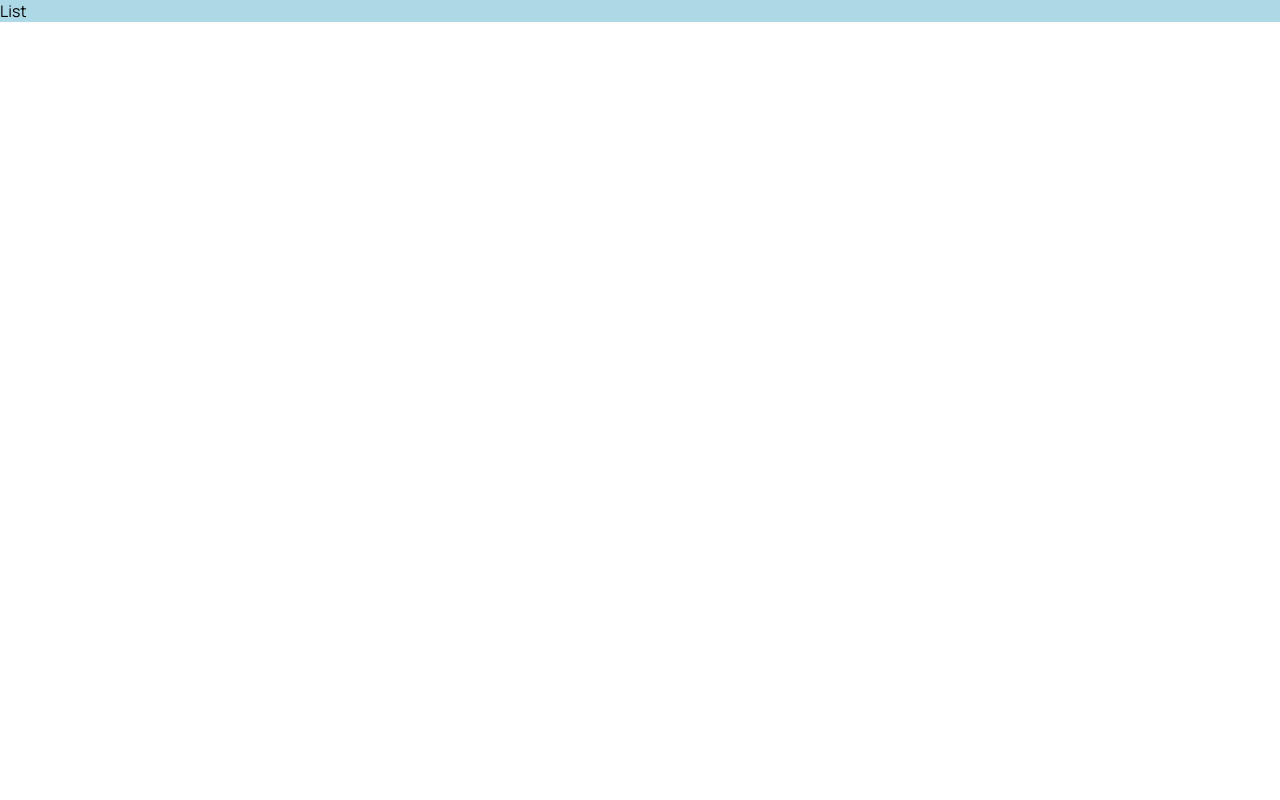
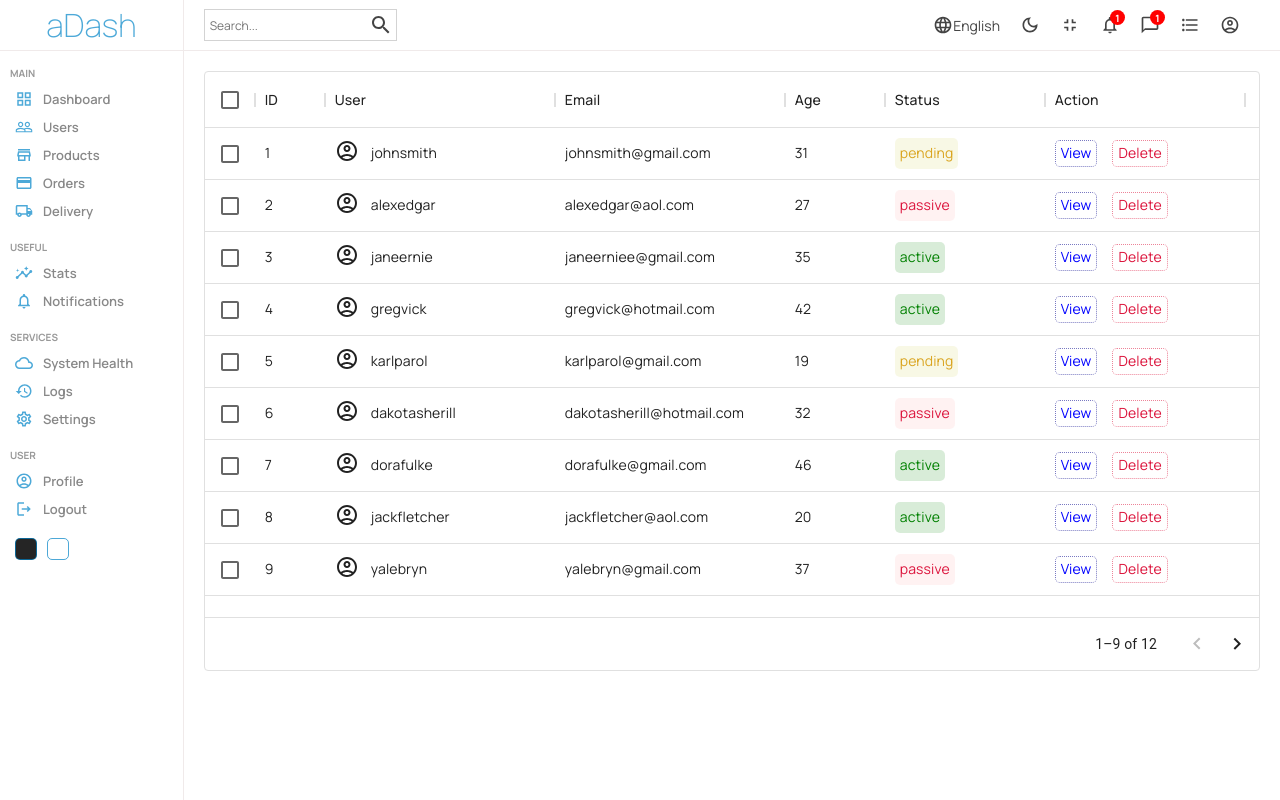
Before and after one commit to 4d757365/aDash, a React (Create React App) app: page /users in a window 1280 px wide. Built offline with nearby package versions, Linux system fonts and the light colour scheme.

Commit message:
Create user datatable

```diff
--- a/package.json
+++ b/package.json
@@ -7,6 +7,7 @@
     "@emotion/styled": "^11.10.4",
     "@mui/icons-material": "^5.10.6",
     "@mui/material": "^5.10.7",
+    "@mui/x-data-grid": "^5.17.5",
     "@testing-library/jest-dom": "^5.16.5",
     "@testing-library/react": "^13.4.0",
     "@testing-library/user-event": "^13.5.0",
--- a/src/components/chart/Chart.jsx
+++ b/src/components/chart/Chart.jsx
@@ -13,7 +13,6 @@ const data = [
 const Chart = () => {
   return (
     <div className="chart">
-
       <div className="title">Last 6 Months (Revenue)</div>
       <ResponsiveContainer width="100%" aspect={2 / 1}>
         <AreaChart width={730} height={250} data={data}
--- /dev/null
+++ b/src/components/datatable/Datatable.jsx
@@ -0,0 +1,27 @@
+import './datatable.scss'
+import { DataGrid } from '@mui/x-data-grid';
+import {columns, rows} from '../../data';
+
+const Datatable = () => {
+    const actionColumn = [{field:'action', headerName:'Action', width: 200, renderCell:()=>{
+        return(
+            <div className='action'>
+                <div className="view">View</div>
+                <div className="delete">Delete</div>
+            </div>
+        )
+    }}];
+  return (
+    <div className='datatable'>
+        <DataGrid
+        rows={rows}
+        columns={columns.concat(actionColumn)}
+        pageSize={9}
+        rowsPerPageOptions={[9]}
+        checkboxSelection
+      />
+    </div>
+  )
+}
+
+export default Datatable
--- /dev/null
+++ b/src/components/datatable/datatable.scss
@@ -0,0 +1,53 @@
+.datatable {
+    height: 600px;
+    padding: 20px;
+
+    .avatar {
+        display: flex;
+        align-items: center;
+        gap: 12px;
+    }
+
+    .status {
+        padding: 5px;
+        border-radius: 5px;
+
+        &.active {
+            color: green;
+            background-color: rgba(0, 128, 0, 0.151);
+        }
+
+        &.pending {
+            color: goldenrod;
+            background-color: rgba(189, 189, 3, 0.103);
+        }
+
+        &.passive {
+            color: crimson;
+            background-color: rgba(255, 0, 0, 0.05);
+        }
+    }
+
+    .action {
+        display: flex;
+        align-items: center;
+        gap: 15px;
+
+        .view {
+            padding: 2px 5px;
+            border-radius: 5px;
+            color: blue;
+            border: 1px dotted rgba(0, 0, 139, 0.527);
+            cursor: pointer;
+
+        }
+
+        .delete {
+            padding: 2px 5px;
+            border-radius: 5px;
+            color: crimson;
+            border: 1px dotted rgba(220, 20, 60, 0.527);
+            cursor: pointer;
+        }
+    }
+}
--- /dev/null
+++ b/src/data.js
@@ -0,0 +1,121 @@
+import AccountCircleOutlinedIcon from '@mui/icons-material/AccountCircleOutlined';
+export const columns = [
+    { field: 'id', headerName: 'ID', width: 70 },
+    {field: "user", headerName: "User", width: 230, renderCell: (params) => {
+        return (
+            <div className="avatar">
+                <span>{params.row.avatar}</span>
+               {params.row.username}
+            </div>
+        )
+    }},
+    {field: "email", headerName:"Email", width: 230},
+    {field: "age", headerName:"Age", width: 100},
+    {field: "status", headerName:"Status", width: 160, renderCell: (params) =>{
+        return (
+            <div className={`status ${params.row.status}`}>{params.row.status}</div>
+        )
+    }},
+
+
+]
+
+export const rows = [
+    {
+        id: 1,
+        username: "johnsmith",
+        status: "pending",
+        avatar: <AccountCircleOutlinedIcon/>,
+        email: "johnsmith@gmail.com",
+        age: 31,
+    },
+    {
+        id: 2,
+        username: "alexedgar",
+        status: "passive",
+        avatar: <AccountCircleOutlinedIcon/>,
+        email: "alexedgar@aol.com",
+        age: 27,
+    },
+    {
+        id: 3,
+        username: "janeernie",
+        status: "active",
+        avatar: <AccountCircleOutlinedIcon/>,
+        email: "janeerniee@gmail.com",
+        age: 35,
+    },
+    {
+        id: 4,
+        username: "gregvick",
+        status: "active",
+        avatar: <AccountCircleOutlinedIcon/>,
+        email: "gregvick@hotmail.com",
+        age: 42,
+    },
+    {
+        id: 5,
+        username: "karlparol",
+        status: "pending",
+        avatar: <AccountCircleOutlinedIcon/>,
+        email: "karlparol@gmail.com",
+        age: 19,
+    },
+    {
+        id: 6,
+        username: "dakotasherill",
+        status: "passive",
+        avatar: <AccountCircleOutlinedIcon/>,
+        email: "dakotasherill@hotmail.com",
+        age: 32,
+    },
+    {
+        id: 7,
+        username: "dorafulke",
+        status: "active",
+        avatar: <AccountCircleOutlinedIcon/>,
+        email: "dorafulke@gmail.com",
+        age: 46,
+    },
+    {
+        id: 8,
+        username: "jackfletcher",
+        status: "active",
+        avatar: <AccountCircleOutlinedIcon/>,
+        email: "jackfletcher@aol.com",
+        age: 20,
+    },
+    {
+        id: 9,
+        username: "yalebryn",
+        status: "passive",
+        avatar: <AccountCircleOutlinedIcon/>,
+        email: "yalebryn@gmail.com",
+        age: 37,
+    },
+    {
+        id: 10,
+        username: "amymagdalene",
+        status: "active",
+        avatar: <AccountCircleOutlinedIcon/>,
+        email: "amymagdalene@gmail.com",
+        age: 39,
+    },
+    {
+        id: 11,
+        username: "samuelcohen",
+        status: "passive",
+        avatar: <AccountCircleOutlinedIcon/>,
+        email: "samuelcohen@yahoo.com",
+        age: 44,
+    },
+    {
+        id: 12,
+        username: "stoneali",
+        status: "active",
+        avatar: <AccountCircleOutlinedIcon/>,
+        email: "stoneali@aol.com",
+        age: 20,
+    },
+
+];
--- a/src/pages/list/List.jsx
+++ b/src/pages/list/List.jsx
@@ -1,9 +1,16 @@
 import './list.scss'
+import Sidebar from '../../components/sidebar/Sidebar';
+import Navbar from '../../components/navbar/Navbar';
+import Datatable from '../../components/datatable/Datatable';
 
 const List = () => {
   return (
     <div className="list">
-        List
+        <Sidebar/>
+        <div className="listContainer">
+          <Navbar/>
+          <Datatable/>
+        </div>
     </div>
   )
 }
--- a/src/pages/list/list.scss
+++ b/src/pages/list/list.scss
@@ -1,4 +1,9 @@
 .list {
-    background-color: lightblue;
+    display: flex;
+    width: 100%;
+
+    .listContainer {
+        flex: 6;
+    }
 
 }
```
Also changed, not shown: 1 other file (tests, documents, lock files or other folders).
